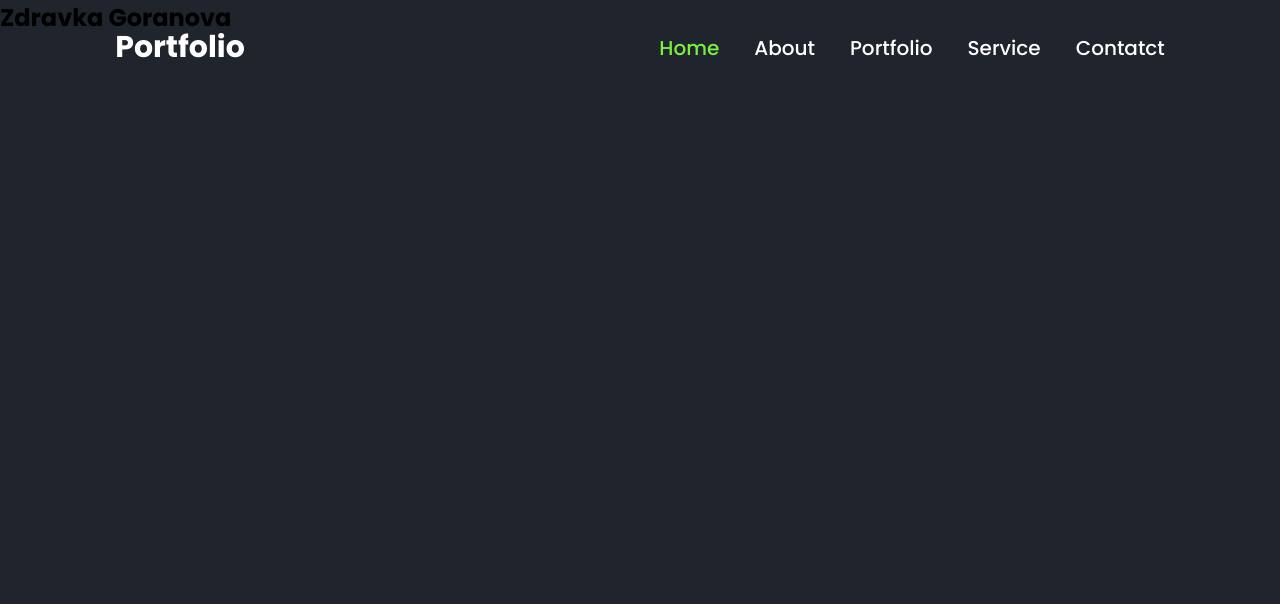
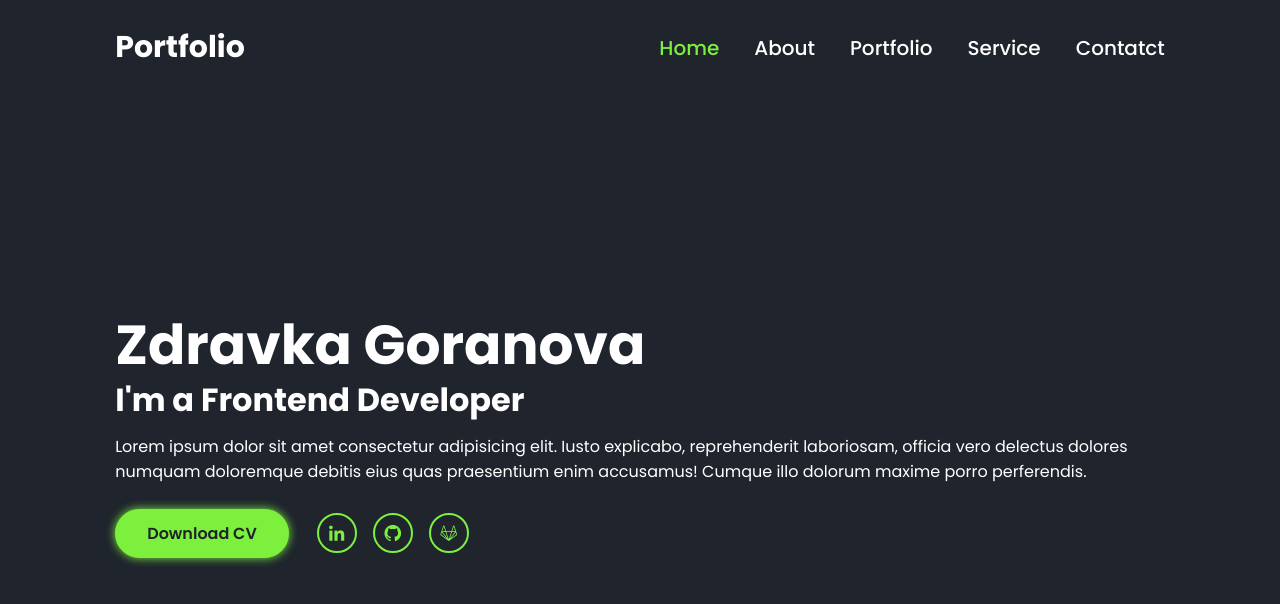
Before and after one commit to ZdravkaGoranova/Portfolio-ZG, a React (Vite) app: page / in a window 1280 px wide. Shown: the top 604 px of the page. Built offline with nearby package versions, Linux system fonts and the light colour scheme.

Commit message:
adding home info and custome style css

```diff
--- a/src/Components/Home/Home.css
+++ b/src/Components/Home/Home.css
@@ -0,0 +1,61 @@
+.home {
+  display: flex;
+  /* flex-direction: column; */
+  align-items: center;
+  height: 100vh;
+  padding: 60px 9% 0;
+  color: #fff;
+}
+.home-info h1 {
+  font-size: 55px;
+}
+.home-info h2 {
+  font-size: 32px;
+  margin-top: -10px;
+}
+.home-info p {
+  font-size: 16px;
+  margin: 10px 0 25px;
+}
+
+.home-info .btn-sci {
+  display: flex;
+  align-items: center;
+}
+.btn {
+  display: inline-block;
+  padding: 10px 30px;
+  background: #7cf03d;
+  border: 2px solid #7cf03d;
+  border-radius: 40px;
+  box-shadow: 0 0 10px #7cf03d;
+  font-size: 16px;
+  color: #1f242d;
+  font-weight: 600;
+  transition: 0.5s;
+}
+.btn:hover {
+    background: transparent;
+    color: #7cf03d;
+    box-shadow: none;
+}
+.home-info .btn-sci .sci{
+margin-left: 20px;
+}
+
+.home-info .btn-sci .sci a{
+display: inline-flex;
+padding: 8px;
+border: 2px solid #7cf03d;
+border-radius: 50%;
+font-size: 20px;
+color: #7cf03d;
+margin: 0 8px;
+transition:  .5s;
+}
+
+.home-info .btn-sci .sci a:hover{
+background: #7cf03d;
+color: #1f242d;
+box-shadow:  0 0 10px #7cf03d;
+}
--- a/src/Components/Home/Home.jsx
+++ b/src/Components/Home/Home.jsx
@@ -4,9 +4,33 @@ const Home = () => {
   return (
     <>
       <section className="home">
-        <div className="home-info"></div>
-        <h1>Zdravka Goranova</h1>
+        <div className="home-info">
+          <h1>Zdravka Goranova</h1>
+          <h2>I&apos;m a Frontend Developer</h2>
+          <p>
+            Lorem ipsum dolor sit amet consectetur adipisicing elit. Iusto
+            explicabo, reprehenderit laboriosam, officia vero delectus dolores
+            numquam doloremque debitis eius quas praesentium enim accusamus!
+            Cumque illo dolorum maxime porro perferendis.
+          </p>
+          <div className="btn-sci">
+            <a href="" className="btn">
+              Download CV
+            </a>
+            <div className="sci">
+              <a href="#">
+                <i className="bx bxl-linkedin"></i>
+              </a>
+              <a href="#">
+                <i className="bx bxl-github"></i>
+              </a>
 
+              <a href="#">
+                <i className="bx bxl-gitlab"></i>
+              </a>
+            </div>
+          </div>
+        </div>
       </section>
     </>
   );
```
